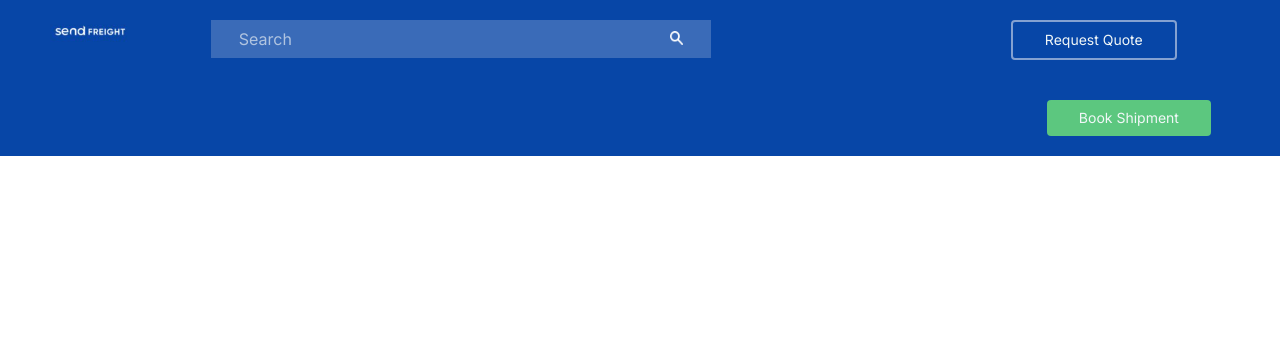
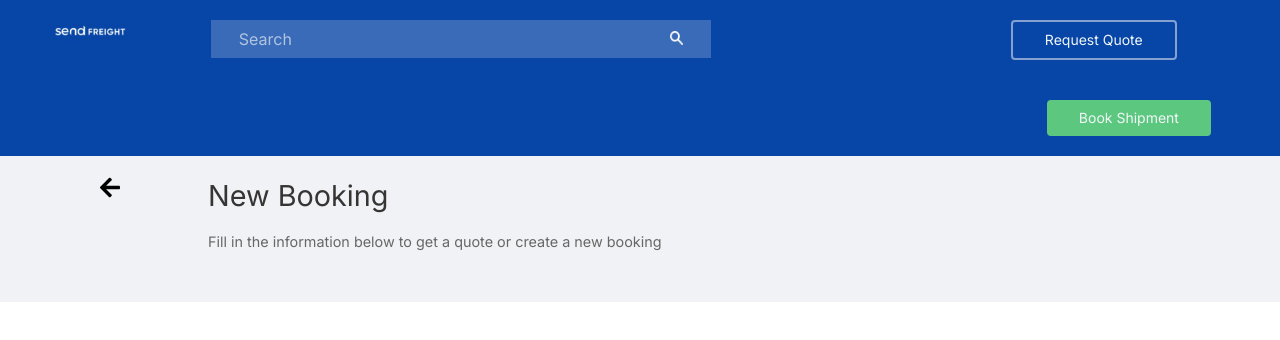
Before and after one commit to avoajaugochukwu/send_ng_frontend, a React (Create React App) app: page / in a window 1280 px wide. Shown: the top 340 px of the page. Built offline with nearby package versions, Linux system fonts and the light colour scheme.

Commit message:
Added NewBooking component

```diff
--- a/src/App.css
+++ b/src/App.css
@@ -1,38 +1,4 @@
 .App {
-  text-align: center;
+  /* text-align: center; */
+  background-color: #f1f2f6;
 }
-
-.App-logo {
-  height: 40vmin;
-  pointer-events: none;
-}
-
-@media (prefers-reduced-motion: no-preference) {
-  .App-logo {
-    animation: App-logo-spin infinite 20s linear;
-  }
-}
-
-.App-header {
-  background-color: #282c34;
-  min-height: 100vh;
-  display: flex;
-  flex-direction: column;
-  align-items: center;
-  justify-content: center;
-  font-size: calc(10px + 2vmin);
-  color: white;
-}
-
-.App-link {
-  color: #61dafb;
-}
-
-@keyframes App-logo-spin {
-  from {
-    transform: rotate(0deg);
-  }
-  to {
-    transform: rotate(360deg);
-  }
-}
--- a/src/App.js
+++ b/src/App.js
@@ -1,12 +1,13 @@
-import react from 'react';
 import Header from './components/Header';
+import NewBooking from './components/NewBooking';
 
 import './App.css';
 
 function App() {
   return (
-    <div className="bg-blue-500">
+    <div className="App">
       <Header />
+      <NewBooking />
     </div>
   );
 }
--- a/src/components/Header/Header.css
+++ b/src/components/Header/Header.css
@@ -7,22 +7,23 @@
   line-height: 1.25rem;
   border-radius: 0.25rem;
   font-weight: 500;
-
-  padding-top: 0.5rem;
-  padding-bottom: 0.5rem;
-  padding-left: 2rem;
-  padding-right: 2rem;
+  padding: 0.5rem 2rem;
 }
 .RequestButton {
   border: solid #84a1d1 2px;
   color: #f0f6f7;
+}
+.RequestButton:hover {
+  background-color: #3763a5;
 }
 
 .ShipmentButton {
   background-color: #5cc77f;
   color: #f0f7f7;
 }
-
+.ShipmentButton:hover {
+  background-color: #30d567;
+}
 
 
 .HeaderFlexContainer {
--- a/src/components/Header/Header.js
+++ b/src/components/Header/Header.js
@@ -10,7 +10,7 @@ export default function Header() {
       <div className="HeaderFlexContainer">
         <div className=" HeaderFlexItem">
           <a href=".">
-            <img src={logo} />
+            <img src={logo} alt="logo" />
           </a>
 
         </div>
--- a/src/components/Header/components/SearchBar/SearchBar.css
+++ b/src/components/Header/components/SearchBar/SearchBar.css
@@ -30,6 +30,11 @@
   font-weight: 500;
 }
 
+.SearchBarButton {
+  padding: 0.5rem;
+
+}
+
 .SearchBarIcon {
   margin-top: 3px;
   width: 14px;
--- a/src/components/Header/components/SearchBar/SearchBar.js
+++ b/src/components/Header/components/SearchBar/SearchBar.js
@@ -3,10 +3,10 @@ import icon16 from '../../../../assets/img/search-13-16.png'
 export default function SearchBar() {
   return (
     <div className="SearchBar">
-      <input className="SearchBarInput placeholder-gray-300" type="text" placeholder="Search" style={{ backgroundColor: 'transparent' }} />
-      <button className="w-auto flex justify-end items-center text-blue-500 p-2 hover:text-blue-400">
+      <input className="SearchBarInput" type="text" placeholder="Search" style={{ backgroundColor: 'transparent' }} />
+      <button className="SearchBarButton">
 
-        <img src={icon16} className="SearchBarIcon" />
+        <img src={icon16} alt="search icon" className="SearchBarIcon" />
       </button>
 
     </div>
--- /dev/null
+++ b/src/components/NewBooking/NewBooking.css
@@ -0,0 +1,43 @@
+.NewBookingFlexContainer {
+  display: flex;
+  flex-direction: row;
+  flex-wrap: nowrap;
+  justify-content: flex-start;
+  align-content: stretch;
+  align-items: flex-start;
+  padding-top: 20px;
+  padding-bottom: 50px;
+}
+
+.NewBookingFlexItem:nth-child(1) {
+  order: 0;
+  flex: 0 1 auto;
+  align-self: auto;
+  width: 13rem;
+}
+
+.NewBookingLeftArrow {
+  width: 20px;
+  margin-left: 100px;
+
+}
+
+.NewBookingFlexItem:nth-child(2) {
+  order: 0;
+  flex: 10 1 auto;
+  align-self: auto;
+}
+
+.NewBookingHeader {
+  font-weight: 500;
+  font-size: 1.8rem;
+  color: rgb(55, 52, 52);
+
+}
+
+.NewBookingText {
+  margin-top: 1rem;
+  font-size: 90%;
+  font-weight: 400;
+  color: rgb(104, 103, 103);
+}
--- /dev/null
+++ b/src/components/NewBooking/NewBooking.js
@@ -0,0 +1,23 @@
+import './NewBooking.css'
+import leftArrow from '../../assets/img/Font_Awesome_5_solid_arrow-left.svg'
+
+
+export default function NewBooking() {
+  return (
+    <div className="NewBookingFlexContainer">
+      <div className="NewBookingFlexItem">
+
+        <img src={leftArrow} alt="left arrow" className="NewBookingLeftArrow" />
+
+
+      </div>
+      <div className="NewBookingFlexItem">
+        <h1 className="NewBookingHeader">New Booking</h1>
+        <p className="NewBookingText">
+          Fill in the information below to get a quote or create a new booking
+        </p>
+      </div>
+
+    </div>
+  )
+}
--- /dev/null
+++ b/src/components/NewBooking/index.js
@@ -0,0 +1,3 @@
+import NewBooking from "./NewBooking";
+
+export default NewBooking
```
Also changed, not shown: src/assets/img/Font_Awesome_5_solid_arrow-left.svg (added).
